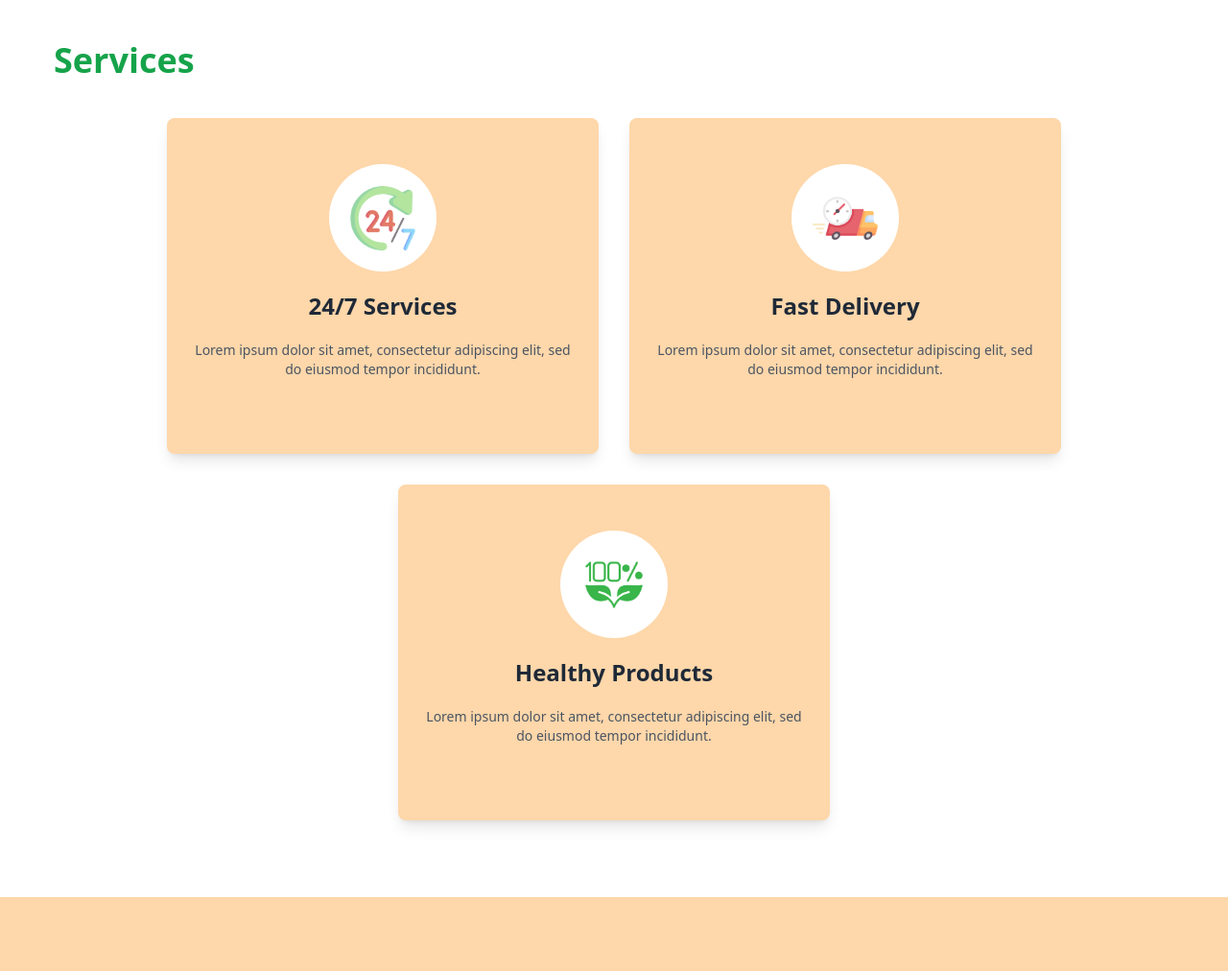
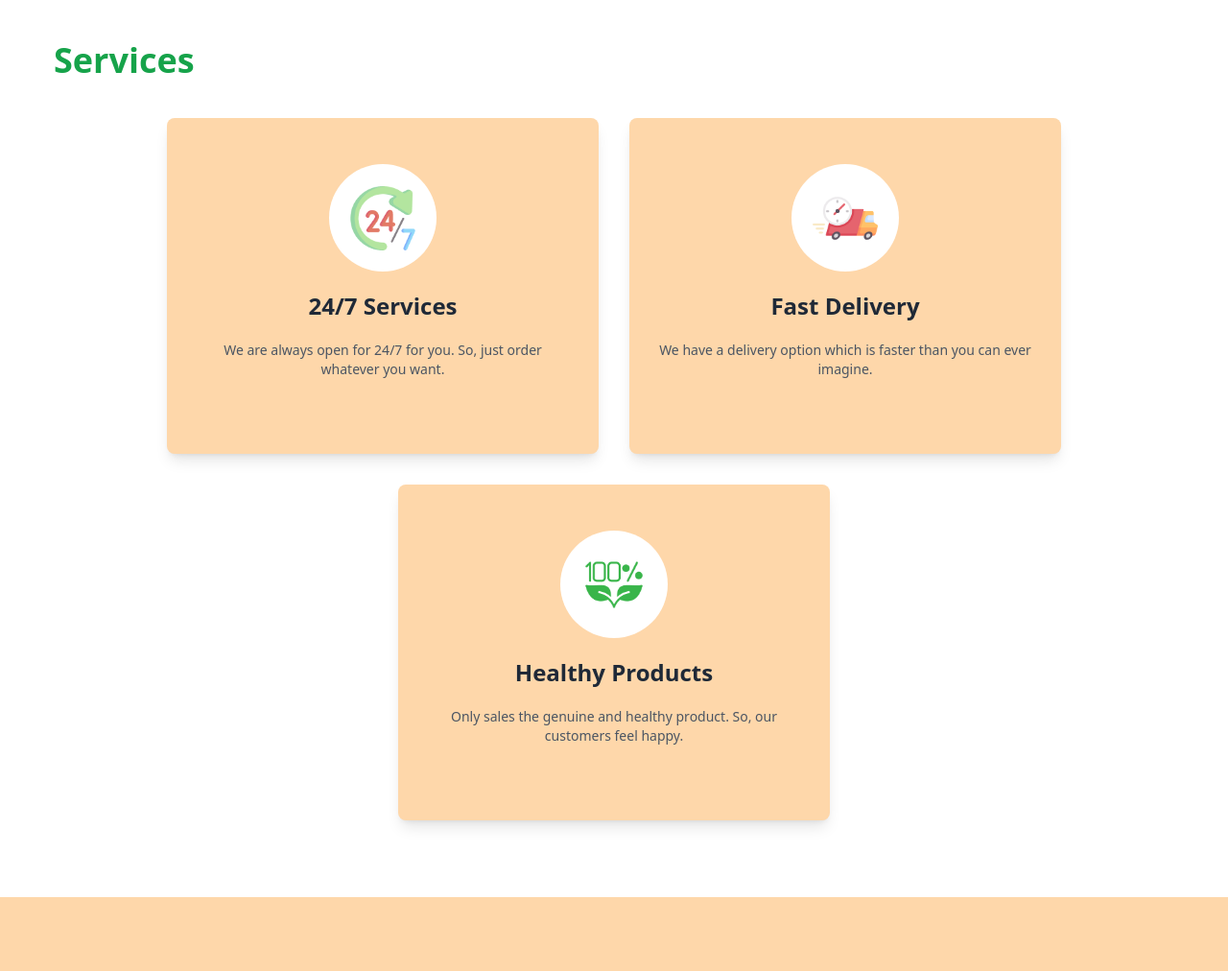
Before and after one commit to AbrarArif02/Assignment-3, a plain HTML site: page index.html in a window 1280 px wide. Shown: the part 1259-2271 px from the top of the page at 96% size. Drawn offline with nearby package versions, Linux system fonts and the light colour scheme.

Commit message:
Added the animation

```diff
--- a/index.html
+++ b/index.html
@@ -33,10 +33,10 @@
     <main>
         <section class="text-center bg-gradient-to-t from-orange-200 via-white to-white py-0">
             <div class="max-w-2xl mx-auto">
-                <h1 class="text-4xl mr-10 ml-10 md:mr-0 md:ml-0 md:text-5xl md:mt-5 font-bold text-black py-5">
+                <h1 class=" animate-bounce text-4xl mr-10 ml-10 md:mr-0 md:ml-0 md:text-5xl md:mt-5 font-bold text-black py-5">
                     Freshness <span class="text-green-600">You Can <br>Count</span> On, Prices You’ll Love!
                 </h1>
-                <p class="text-sm md:text-xl text-gray-700 mr-6 ml-6 mt-0 md:mr-0 md:ml-0 md:mt-4">
+                <p class="animate-pulse text-sm md:text-xl text-gray-700 mr-6 ml-6 mt-0 md:mr-0 md:ml-0 md:mt-4">
                     Shop your daily essentials at unbeatable prices. From fresh produce to pantry staples, we’ve got you covered every day!
                 </p>
             </div>
@@ -54,21 +54,21 @@
                             <img src="c2-assets/service.png" class="w-3/5">
                         </div>
                         <h3 class="text-2xl font-bold text-gray-800 mb-5">24/7 Services</h3>
-                        <p class="text-gray-600 text-sm">Lorem ipsum dolor sit amet, consectetur adipiscing elit, sed do eiusmod tempor incididunt.</p>
+                        <p class="text-gray-600 text-sm">We are always open for 24/7 for you. So, just order whatever you want.</p>
                     </div>
                     <div class="bg-orange-200 rounded-lg p-7 text-center shadow-lg w-full mr-5 ml-5 md:mr-0 md:ml-0 sm:w-90 md:w-[450px] h-[350px] hover:transform hover:-translate-y-5 transition">
                         <div class="w-28 h-28 mx-auto bg-white rounded-full flex items-center justify-center mb-5 mt-5">
                             <img src="c2-assets/delivery.png" class="w-3/5">
                         </div>
                         <h3 class="text-2xl font-bold text-gray-800 mb-5">Fast Delivery</h3>
-                        <p class="text-gray-600 text-sm">Lorem ipsum dolor sit amet, consectetur adipiscing elit, sed do eiusmod tempor incididunt.</p>
+                        <p class="text-gray-600 text-sm">We have a delivery option which is faster than you can ever imagine.</p>
                     </div>
                     <div class="bg-orange-200 rounded-lg p-7 text-center shadow-lg w-full mr-5 ml-5 md:mr-0 md:ml-0 sm:w-90 md:w-[450px] h-[350px] hover:transform hover:-translate-y-5 transition">
                         <div class="w-28 h-28 mx-auto bg-white rounded-full flex items-center justify-center mb-5 mt-5">
                             <img src="c2-assets/healthy.png" class="w-3/5">
                         </div>
                         <h3 class="text-2xl font-bold text-gray-800 mb-5">Healthy Products</h3>
-                        <p class="text-gray-600 text-sm">Lorem ipsum dolor sit amet, consectetur adipiscing elit, sed do eiusmod tempor incididunt.</p>
+                        <p class="text-gray-600 text-sm">Only sales the genuine and healthy product. So, our customers feel happy.</p>
                     </div>
                 </div>
             </div>
```
